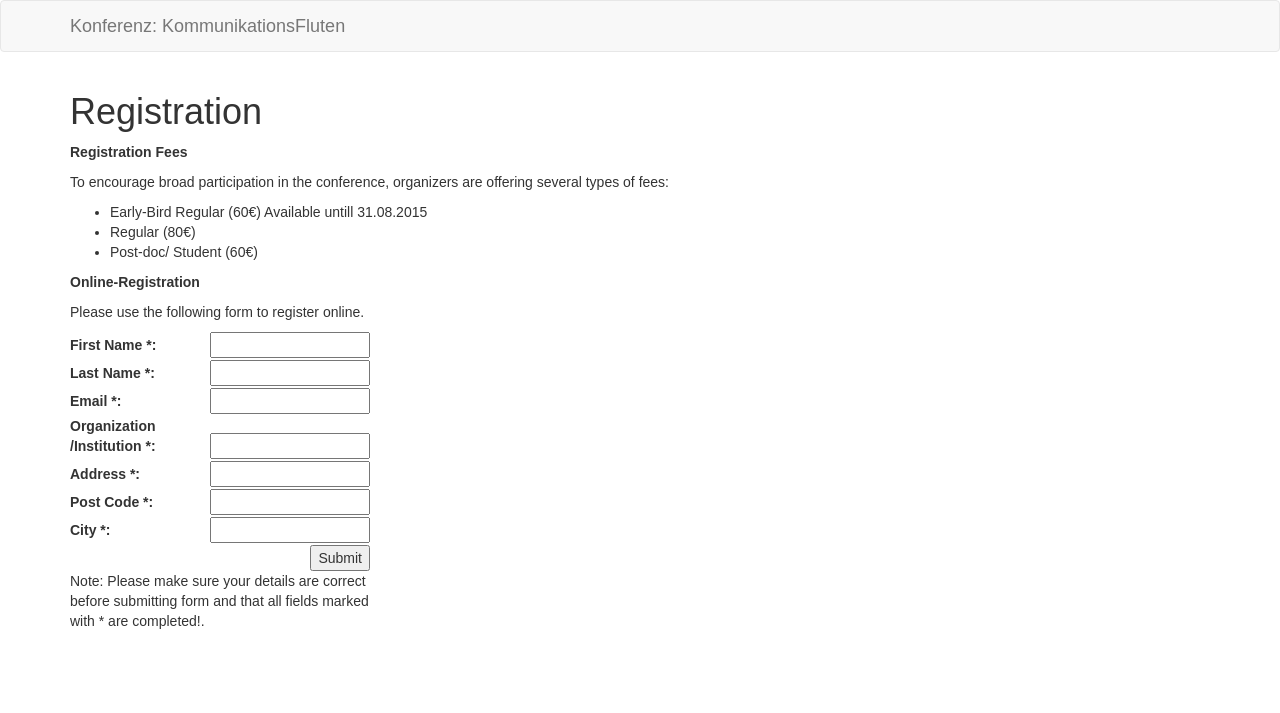
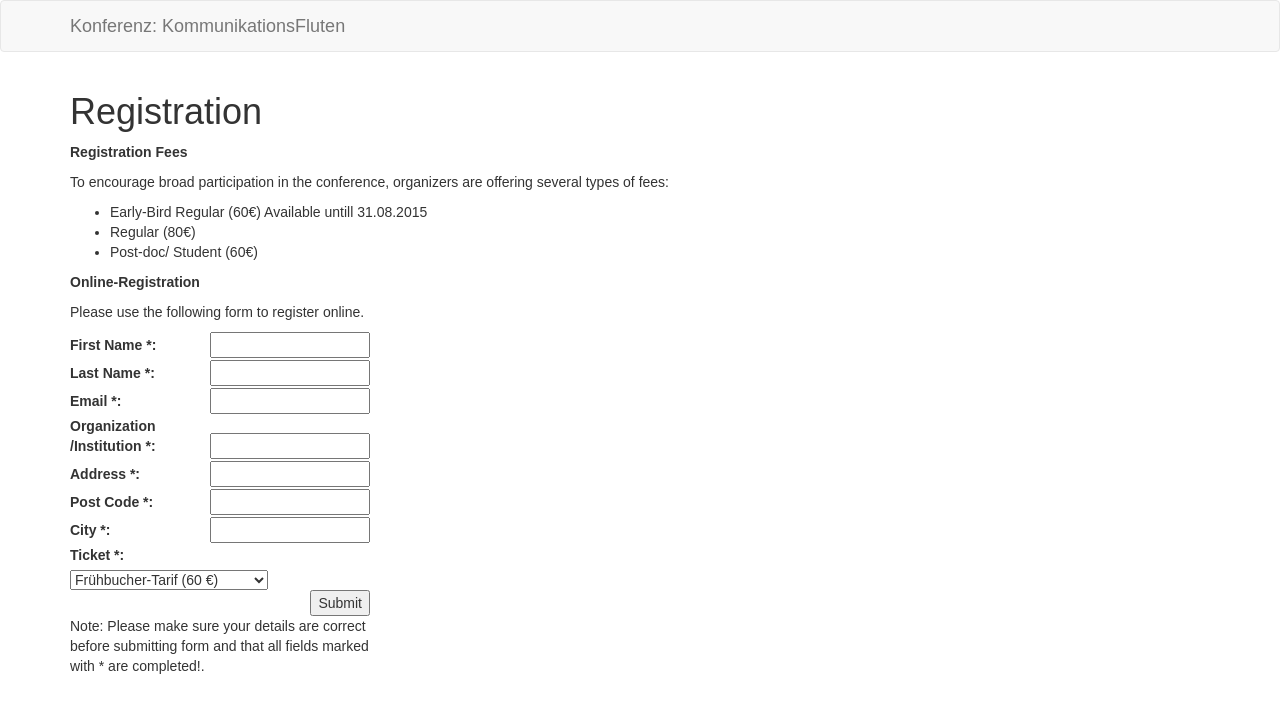
Before and after one commit to susedev/test, a Jekyll site: the page built from registration.html, in a window 1280 px wide. Shown: the top 713 px of the page. Built offline with Jekyll 4.4.1, drawn with Linux system fonts in a browser that asks for light colours.

Commit message:
Edit from JekyllCMS

```diff
--- a/registration.html
+++ b/registration.html
@@ -40,6 +40,8 @@ title: Registration
 
 <div class="line"><label for="city">City *: </label><input id="postcode" type="text" /></div>
 
+<div class="styled-select"><label for="ticket">Ticket *: </label><select><option>Fr&uuml;hbucher-Tarif (60 &euro;)</option><option>Normal-Tarif (80&euro;) (</option><option>Post-docs/Studenten (40&euro;) (</option> </select></div>
+
 <div class="line submit"><input type="submit" value="Submit" /></div>
 
 <p>Note: Please make sure your details are correct before submitting form and that all fields marked with * are completed!.</p>
```
